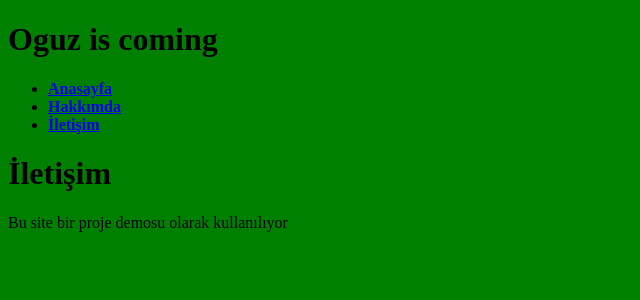
After one commit to oguzhalit/test_pr, a Flask app: page /contact in a window 1280 px wide. The commit adds this page. Shown: the top 300 px of the page, without its empty margins (0-640 px from the left). Run offline with Flask 2, Linux system fonts and the light colour scheme.

Commit message:
added contact page

```diff
--- a/main.py
+++ b/main.py
@@ -7,3 +7,7 @@ def home():
 @app.route("/about")
 def about():
     return render_template('about.html')
+
+@app.route("/contact")
+def contact():
+    return render_template('contact.html')
--- /dev/null
+++ b/templates/contact.html
@@ -0,0 +1,7 @@
+{% extends "layout.html" %}
+{% block content %}
+   <div class="contact">
+     <h1>İletişim</h1>
+     <p>Bu site bir proje demosu olarak kullanılıyor</p>
+   </div>
+ {% endblock %}
--- a/templates/layout.html
+++ b/templates/layout.html
@@ -14,6 +14,7 @@
           <ul class="menu">
             <li><a href="{{ url_for('home') }}">Anasayfa</a></li>
             <li><a href="{{ url_for('about') }}">Hakkımda</a></li>
+            <li><a href="{{ url_for('contact') }}">İletişim</a></li>
           </ul>
         </nav></strong>
       </div>
```
